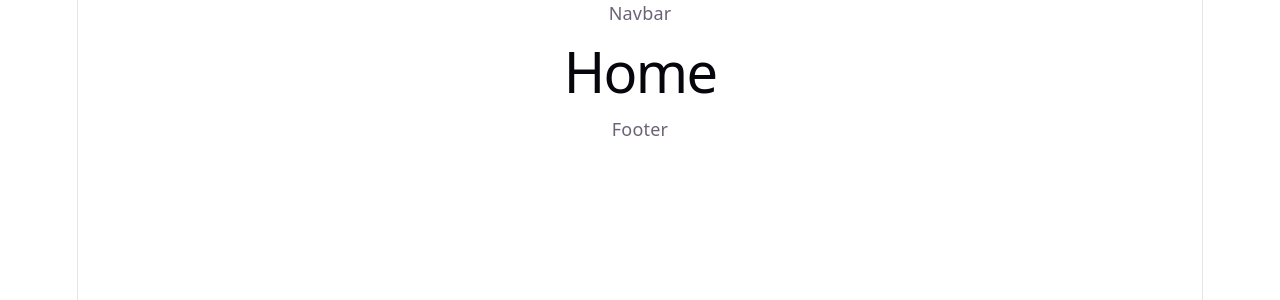
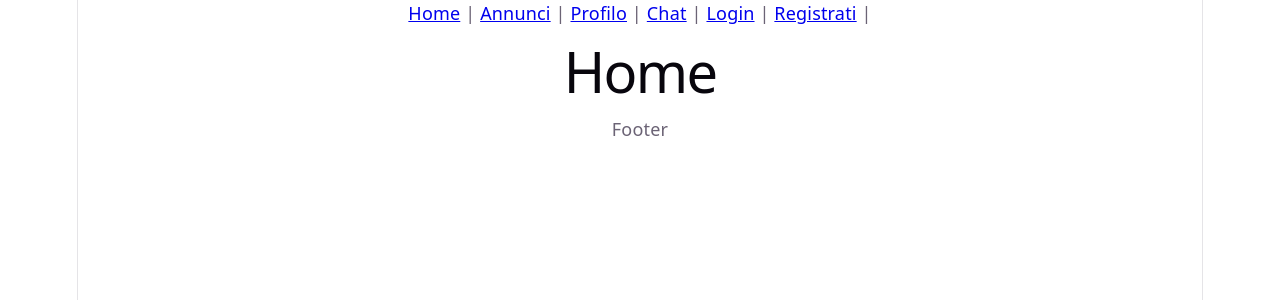
Before and after one commit to lup62/T-ACCAT-T-VENN, a React (Vite) app in the folder client/: page / in a window 1280 px wide. Shown: the top 300 px of the page. Built offline with nearby package versions, Linux system fonts and the light colour scheme.

Commit message:
abbozzo di NavBar

```diff
--- a/client/src/components/Navbar.jsx
+++ b/client/src/components/Navbar.jsx
@@ -0,0 +1,22 @@
+import {Link} from 'react-router-dom'
+
+function Navbar(){
+    return (
+        <nav>
+            <Link to="/">Home</Link>
+            {" | "}
+            <Link to="/annunci">Annunci</Link>
+            {" | "}
+            <Link to="/profilo">Profilo</Link>
+            {" | "}
+            <Link to="/chat">Chat</Link>
+            {" | "}
+            <Link to="/login">Login</Link>
+            {" | "}
+            <Link to="/register">Registrati</Link>
+            {" | "}
+        </nav>
+    )
+}
+
+export default Navbar;
--- a/client/src/layouts/MainLayout.jsx
+++ b/client/src/layouts/MainLayout.jsx
@@ -1,9 +1,12 @@
 import {Outlet} from "react-router-dom"
+import Navbar from "../components/Navbar"
 
 function MainLayout(){
     return (
         <div>
-            <header>Navbar</header>
+            <header>
+                <Navbar />
+            </header>
             <main>
                 <Outlet />
             </main>
```
